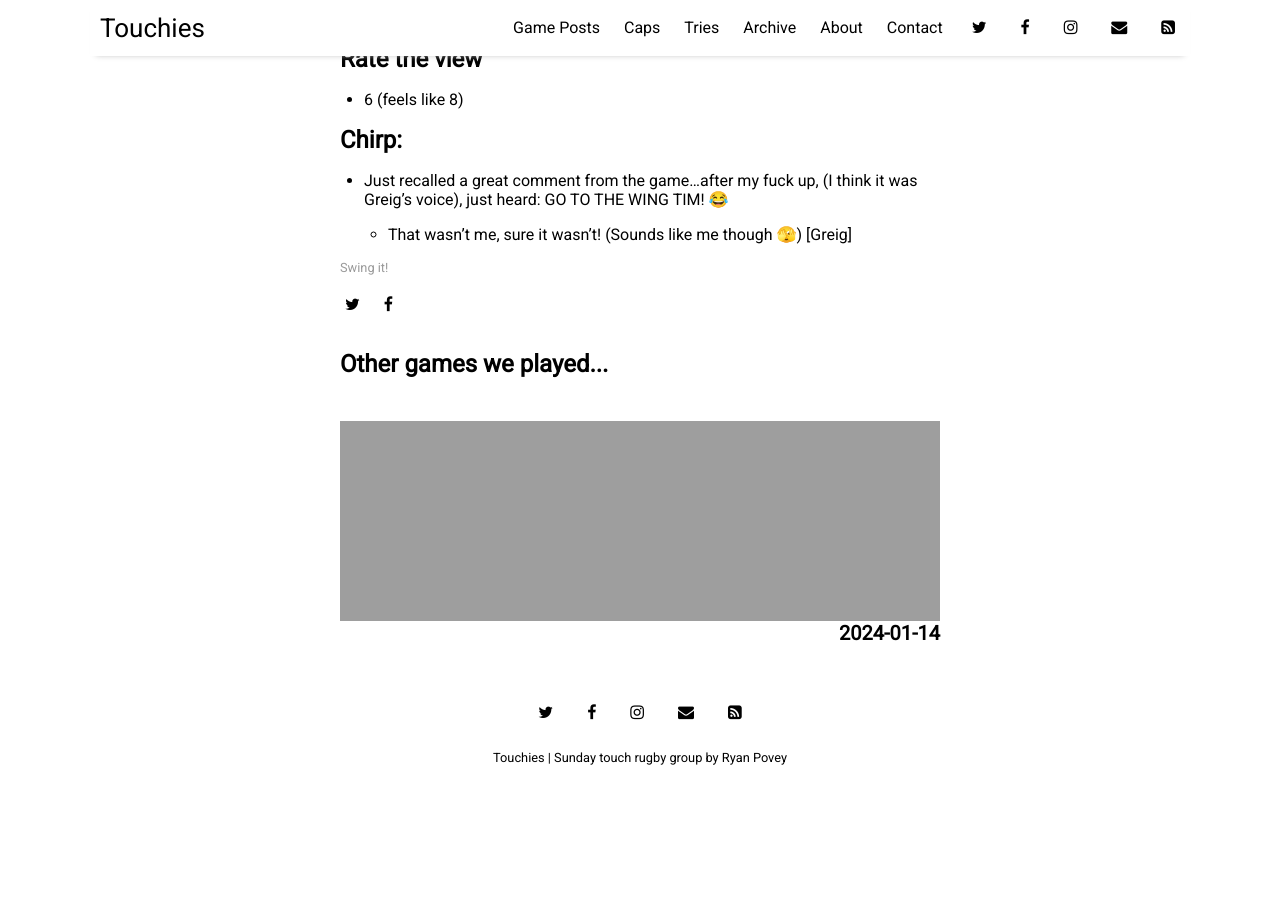
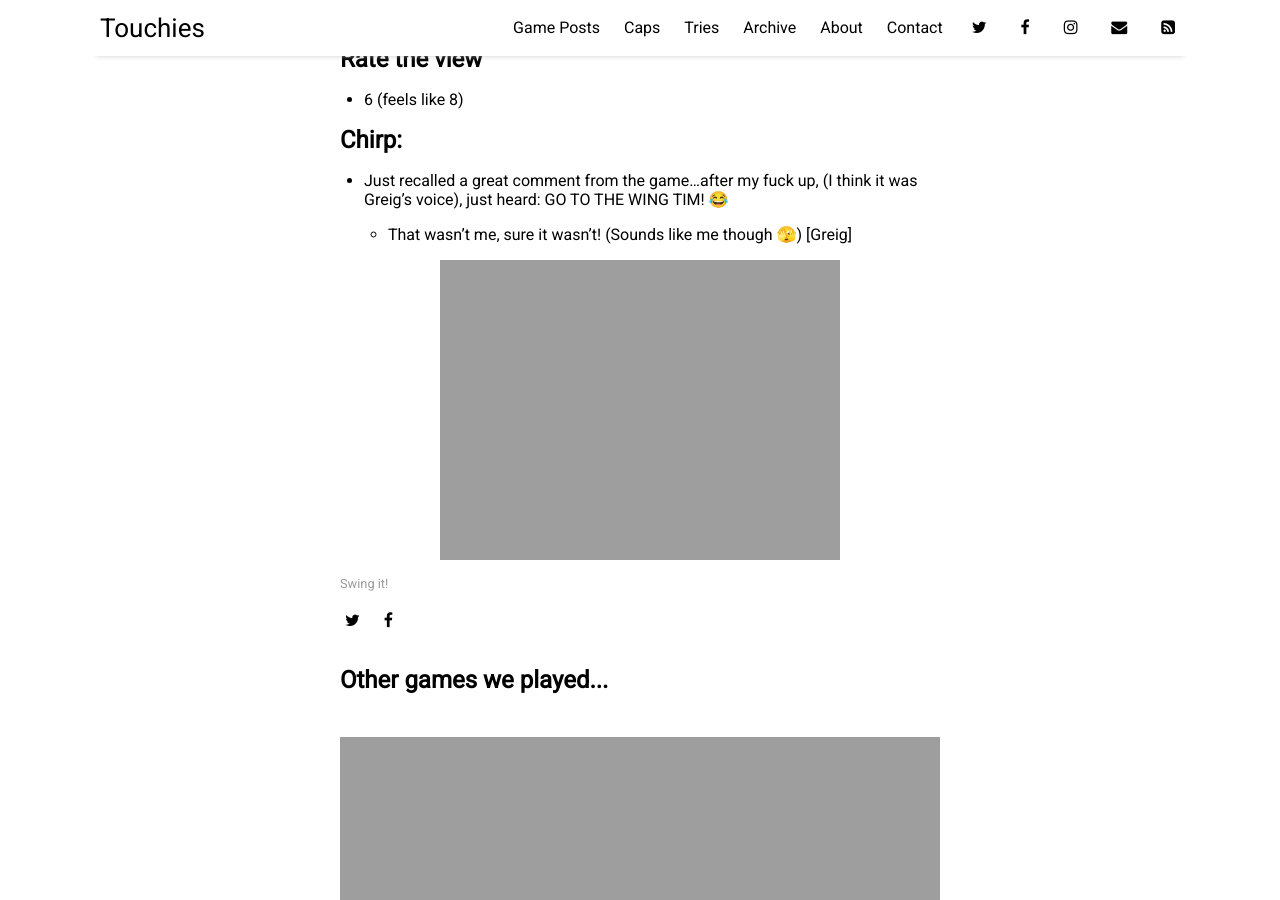
Before and after one commit to sundayrugby/sundayrugby.github.io, a Jekyll site: the page built from _posts/2024-02-04-CE.md, in a window 1280 px wide and 900 px high, scrolled down 1510 px. Built offline with Jekyll 4.4.1, drawn with Linux system fonts in a browser that asks for light colours; nearby versions of some CDN libraries; before the commit the page ends 2306 px from its top, so only the background shows below that.

Commit message:
Update 2024-02-04-CE.md

```diff
--- a/_posts/2024-02-04-CE.md
+++ b/_posts/2024-02-04-CE.md
@@ -60,3 +60,5 @@ image: 2024_02_04.jpg
 
 * Just recalled a great comment from the game...after my fuck up, (I think it was Greig's voice), just heard: GO TO THE WING TIM! 😂
     - That wasn't me, sure it wasn't! (Sounds like me though 🫣) [Greig]
+
+![alt text](https://sundayrugby.github.io/assets/img/2024_02_04_a.jpg "Hello!!")
```
